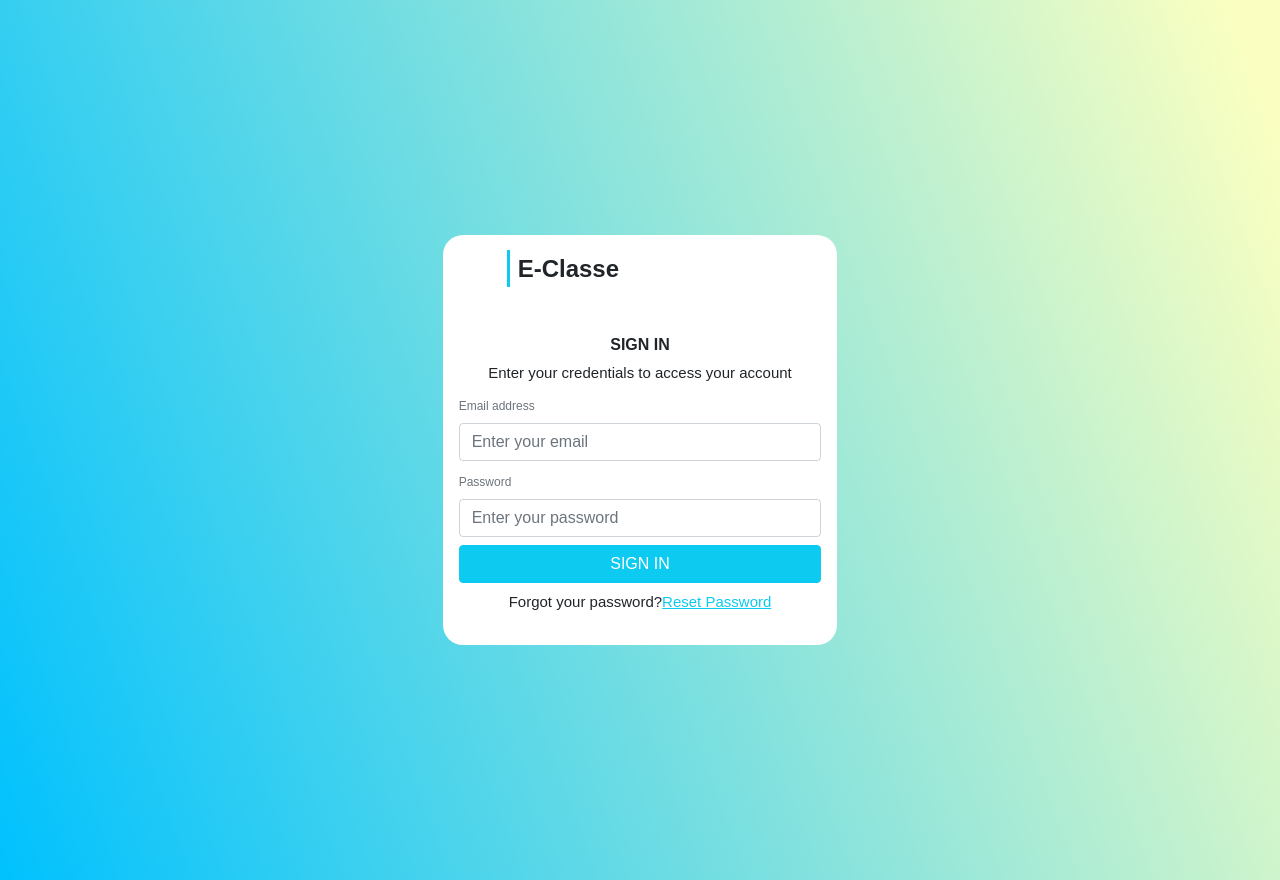
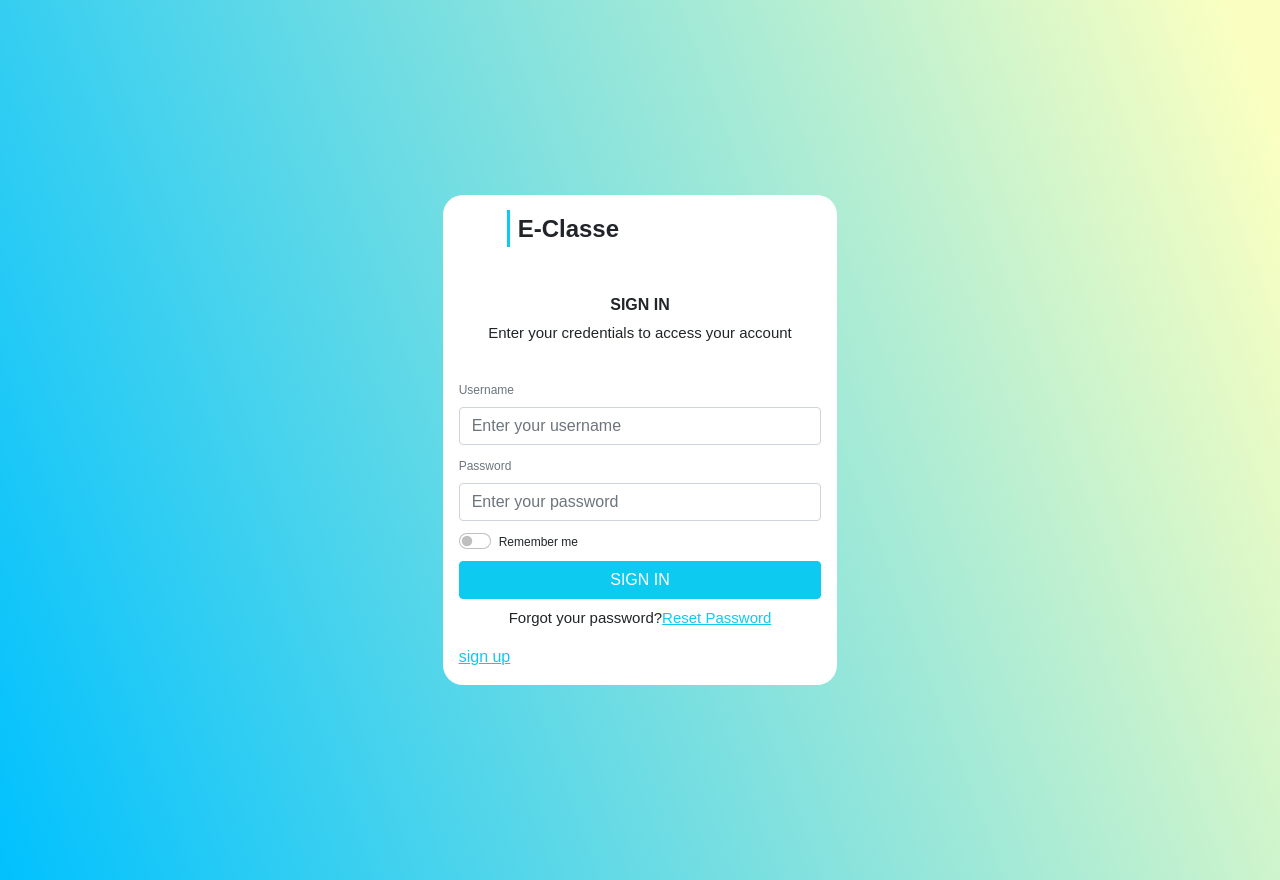
Before and after one commit to saidaBRKT/Application-E-learning, a PHP site: page / in a window 1280 px wide. Run offline with PHP 8.4, Linux system fonts and the light colour scheme; some libraries are stand-ins or nearby versions.

Commit message:
version v1.3

```diff
--- a/index.php
+++ b/index.php
@@ -1,3 +1,58 @@
+<?php
+ session_start();
+ $host = "localhost";
+ $username = "root";
+ $password = "";
+ $database = "e_classe_db";
+ $message = "";
+ try
+ {
+      $connect = new PDO("mysql:host=$host; dbname=$database", $username, $password);
+      $connect->setAttribute(PDO::ATTR_ERRMODE, PDO::ERRMODE_EXCEPTION);
+      if($_SERVER['REQUEST_METHOD'] === 'POST')
+      {
+           if(empty($_POST["username"]) || empty($_POST["password"]))
+           {
+                $message = '<label>All fields are required</label>';
+           }
+           else
+           {
+                $query = "SELECT * FROM comptes WHERE username = :username AND password = :password";
+                $statement = $connect->prepare($query);
+                $statement->execute(
+                     array(
+                          'username'     =>     $_POST["username"],
+                          'password'     =>     $_POST["password"]
+                     )
+                );
+                $count = $statement->rowCount();
+                if($count > 0)
+                {
+                    if($_POST['check'] === "on"){
+                         setcookie('username', $_POST["username"], time() + 3600 * 24);
+                         setcookie('password', $_POST["password"], time() + 3600 * 24);
+                    }else{
+                         setcookie('username');
+                         setcookie('password');
+                    }
+
+                     $_SESSION["username"] = $_POST["username"];
+                     header("location:php/home.php");
+                }
+                else
+                {
+                     $message = 'Wrong Data';
+                }
+           }
+      }
+ }
+ catch(PDOException $error)
+ {
+      $message = $error->getMessage();
+ }
+ ?>
+
+
 <!DOCTYPE html>
 <html lang="en">
 <head>
@@ -18,26 +73,43 @@
     <main class="container-fluid mt-0 mt-auto ">
         <div class=" cont row d-flex justify-content-center ">
             <div class="col-12 col-sm-6 col-md-4 ">
-                <form class="bg-white p-3 h-100 h-sm-70">
+                <form class="bg-white p-3 h-100 h-sm-70 " action="index.php"method="post" >
                     <div class="mb-5 mx-5" >
                     <a class="navbar-brand text-dark border-start border-3 border-info px-2 mx-auto fs-4" href="#">E-Classe</a>
                      </div>
                      <h6 class="text-center fw-bold">SIGN IN</h6>
                      <p class="text-center mb-2">Enter your credentials to access your account</p>
+                     <?php
+                if(isset($message))
+                {
+                     echo '<label class="text-danger">'.$message.'</label>';
+                }
+                ?>
                      <div class="mb-2">
-                      <label for="Email" class="form-label text-secondary">Email address</label>
-                      <input type="email" class="form-control" id="Email" placeholder="Enter your email">
+                      <label for="user" class="form-label text-secondary">Username</label>
+                      <input type="text" class="form-control" name="username" value ="<?php echo $_COOKIE['username'] ?? "" ;?>" placeholder="Enter your username">
                     </div>
                     <div class="mb-4 mb-sm-2">
-                      <label for="Password" class="form-label text-secondary" >Password</label>
-                      <input type="password" class="form-control" id="Password" placeholder="Enter your password">
+                      <label for="Password" class="form-label text-secondary"  >Password</label>
+                      <input type="password" class="form-control" id="Password"name="password" value ="<?php echo $_COOKIE['password'] ?? "" ;?>"   placeholder="Enter your password">
                     </div>
-                    <span class="btn btn-info text-white w-100"><a href="php/home.php" class="text-decoration-none text-white">SIGN IN</a></span>
+                    <div class="form-check form-switch mb-4 mb-sm-2">
+                         <input  name="check" class="form-check-input" type="checkbox" id="ckeck">
+                         <label class="form-check-label" for="ckeck">Remember me</label>
+                    </div>
+                    <button type="submit" class="btn btn-info text-white w-100" name="login">SIGN IN</button>
+
                     <p class="text-center mt-2">Forgot your password?<a href="#" class="text-info">Reset Password</a></p>
+                     <a href="php/sign-up.php" class="text-info">sign up</a>
+
+
                   </form>
             </div>
         </div>
     </main>
+    <?php
+
+    ?>
     <script src="js/bootstrap.bundle.min.js" ></script>
 </body>
 </html>
--- /dev/null
+++ b/php/logout.php
@@ -0,0 +1,6 @@
+<?php
+ //logout.php
+ session_start();
+ session_destroy();
+ header("location:../index.php");
+ ?>
```
Also changed, not shown: php/sidebar.php (+14 -7 lines), php/sign-up.php (added, +71 -0 lines).
